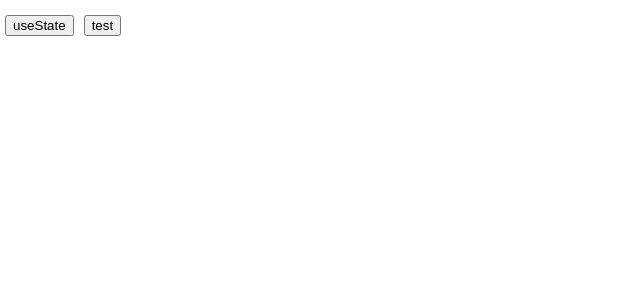
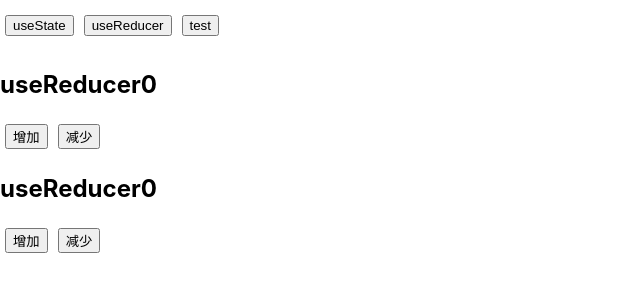
Before and after one commit to kuan1/test-react, a React (Create React App) app in the folder react-starter/: page /#/useReducer in a window 1280 px wide. Shown: the top 300 px of the page, without its empty margins (0-640 px from the left). Built offline with nearby package versions, Linux system fonts and the light colour scheme.

Commit message:
feat(react-starter): use-reducer

```diff
--- a/react-starter/src/App.tsx
+++ b/react-starter/src/App.tsx
@@ -3,12 +3,18 @@ import {HashRouter as Router, Switch, Route, Link} from 'react-router-dom'
 
 import UseState from './components/UseState'
 import Test from './components/Test'
+import UseReducer from './components/UseReducer'
 
 const routes = [
   {
     name: 'useState',
     path: '/',
     component: <UseState />
+  },
+  {
+    name: 'useReducer',
+    path: '/useReducer',
+    component: <div><UseReducer /> <UseReducer/></div>
   },
   {
     name: 'test',
--- /dev/null
+++ b/react-starter/src/components/UseReducer.tsx
@@ -0,0 +1,26 @@
+import React, { useReducer } from 'react'
+
+import {reducer, initialState} from '../reducer'
+
+const App = () => {
+  const [state, dispatch] = useReducer(reducer, initialState)
+
+  const increment = () => {
+    dispatch({type: 'increment', payload: 1})
+  }
+  const decrement = () => {
+    dispatch({type: 'decrement', payload: 1})
+  }
+
+  return (
+    <div>
+      <h2>useReducer{state.count}</h2>
+      <div>
+        <button onClick={increment}>增加</button>
+        <button onClick={decrement}>减少</button>
+      </div>
+    </div>
+  )
+}
+
+export default App
--- /dev/null
+++ b/react-starter/src/reducer/index.ts
@@ -0,0 +1,14 @@
+export const initialState = { count: 0 }
+
+type ACTIONTYPE = { type: 'increment' | 'decrement'; payload: number }
+
+export function reducer(state: typeof initialState, action: ACTIONTYPE) {
+  switch (action.type) {
+    case 'increment':
+      return { count: state.count + action.payload }
+    case 'decrement':
+      return { count: state.count - action.payload }
+    default:
+      throw new Error('NOT Found Reducer Action')
+  }
+}
```
